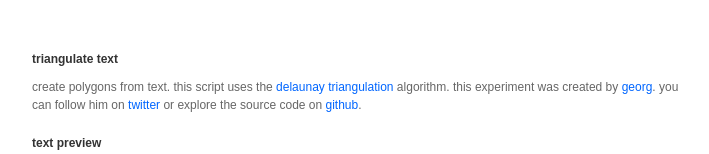
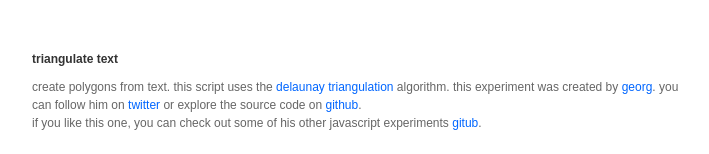
Before and after one commit to snorpey/text-triangulation, a plain HTML site: page index.html in a window 1280 px wide. Shown: the top 154 px of the page, without its empty margins (18-727 px from the left). Drawn offline with Linux system fonts and the light colour scheme.

Commit message:
add experiments link

```diff
--- a/index.html
+++ b/index.html
@@ -9,6 +9,7 @@
 		<article class="content">
 			<h1 class="headline">triangulate text</h1>
 			<p>create polygons from text. this script uses the <a href="https://en.wikipedia.org/wiki/Delaunay_triangulation" title="Wikipedia article on Delaunay Triangulation">delaunay triangulation</a> algorithm. this experiment was created by <a href="http://fishnation.de">georg</a>. you can follow him on <a href="https://twitter.com/snorpey">twitter</a> or explore the source code on <a href="https://github.com/snorpey/text-triangulation">github</a>.</p>
+			<p>if you like this one, you can check out some of his other javascript experiments <a href="http://snorpey.github.io/experiments/">gitub</a>.</p>
 		</article>
 		<div class="content" id="controls">
 			<h1 class="headline">text controls</h1>
```
